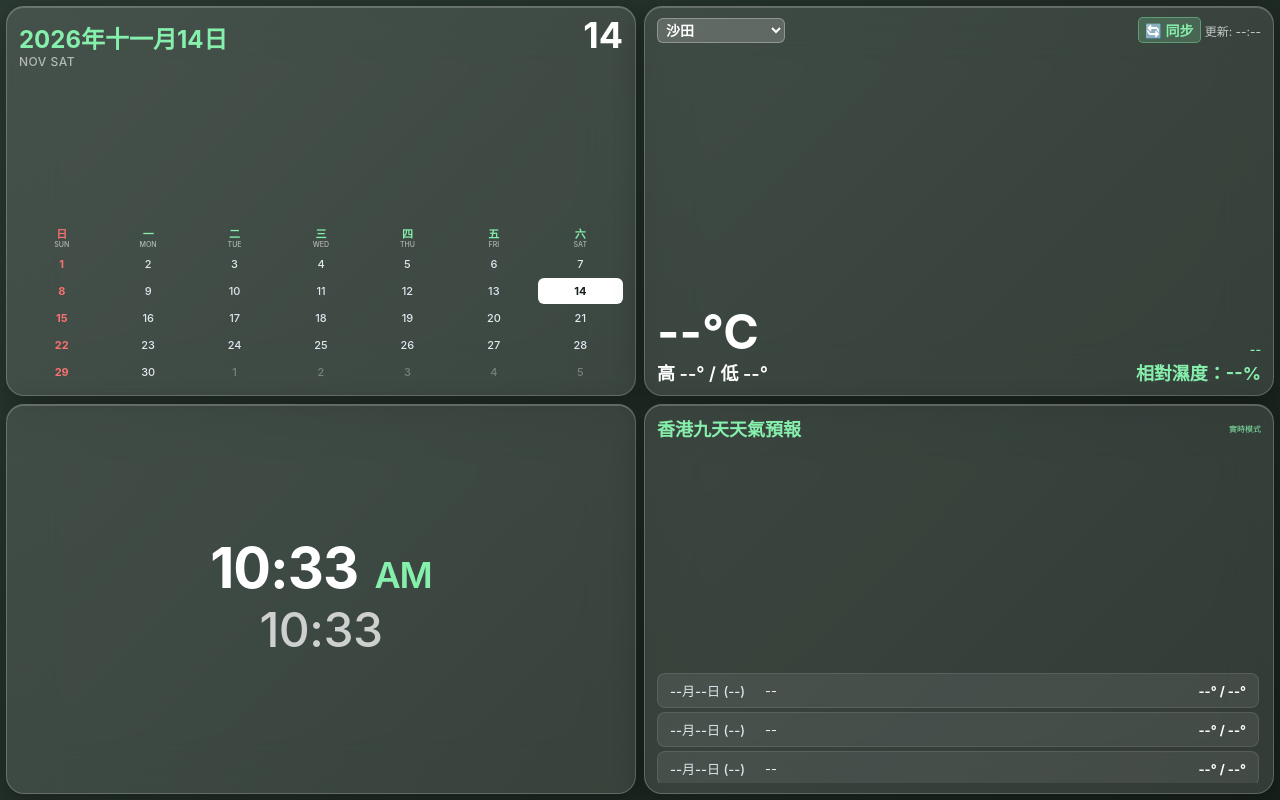
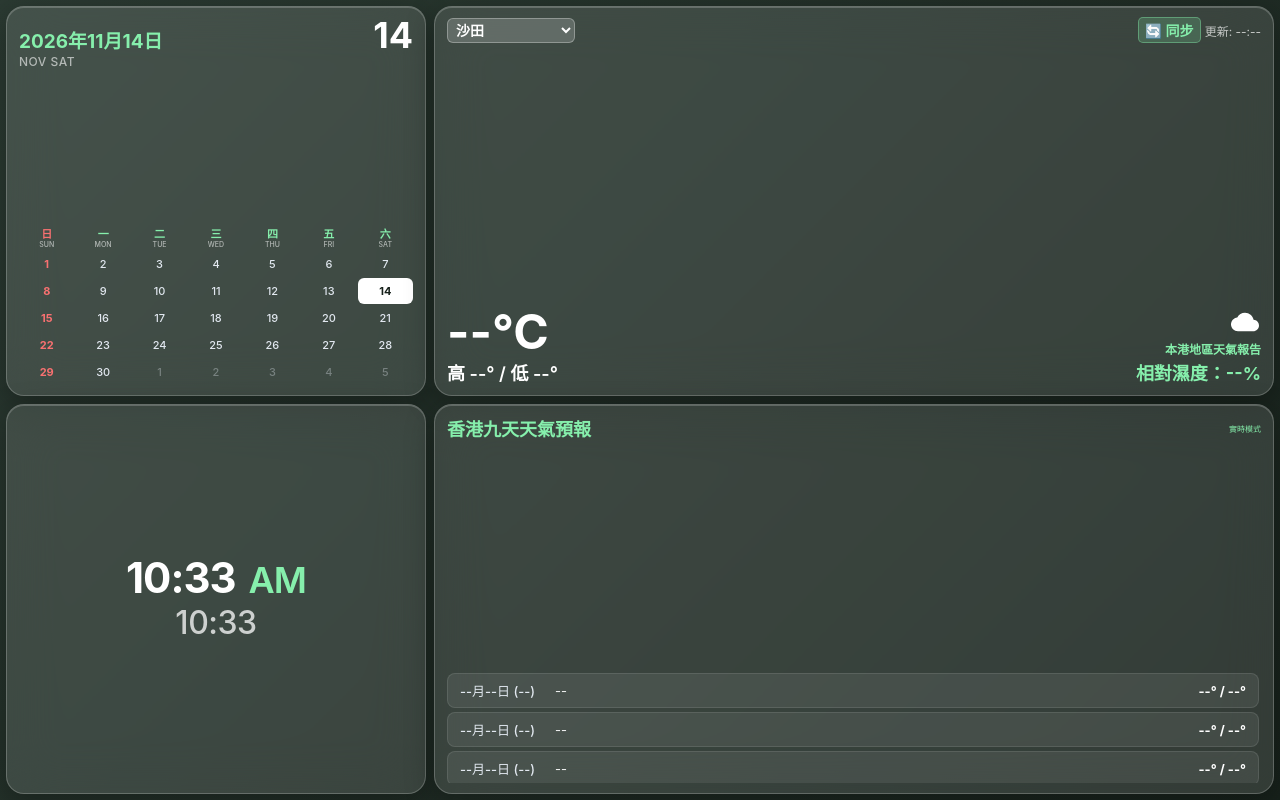
Before and after one commit to Gphorn33356/iph7HomeView, a plain HTML site: page index.html in a window 1280 px wide. Drawn offline with Linux system fonts and the light colour scheme; no server answers.

Commit message:
Update index.html

```diff
--- a/index.html
+++ b/index.html
@@ -71,10 +71,11 @@
         }
 
         .cal-header .weekday-month .cn-date {
-            font-size: 24px;
+            font-size: 19px;
             font-weight: 700;
             color: #86efac;
             line-height: 1.1;
+            white-space: nowrap;
         }
 
         .cal-header .weekday-month .en-date {
@@ -265,6 +266,25 @@
 
         .weather-details-right {
             text-align: right;
+            display: flex;
+            flex-direction: column;
+            align-items: flex-end;
+        }
+
+        /* 純白 SVG 天氣圖示樣式 */
+        .weather-icon {
+            width: 32px;
+            height: 32px;
+            display: flex;
+            align-items: center;
+            justify-content: center;
+            margin-bottom: 2px;
+        }
+
+        .weather-icon svg {
+            width: 28px;
+            height: 28px;
+            fill: #ffffff;
         }
 
         .condition {
@@ -312,7 +332,6 @@
             border-radius: 3px;
         }
 
-        /* 預報行調整：支援不換行與靠左對齊 */
         .forecast-row {
             display: flex;
             justify-content: space-between;
@@ -354,7 +373,7 @@
         /* ================= 橫向模式 (Landscape - iPhone 7 橫向 667x375) ================= */
         @media screen and (orientation: landscape) {
             .dashboard {
-                grid-template-columns: 1fr 1fr;
+                grid-template-columns: 1fr 2fr;
                 grid-template-rows: 1fr 1fr;
                 gap: 8px;
                 padding: 6px;
@@ -374,11 +393,11 @@
             }
 
             .time-12hr {
-                font-size: 56px;
+                font-size: 42px;
             }
 
             .time-24hr {
-                font-size: 48px;
+                font-size: 32px;
             }
 
             .weather-card {
@@ -461,13 +480,18 @@
                     <div class="today-high-low" id="todayHighLow">高 --° / 低 --°</div>
                 </div>
                 <div class="weather-details-right">
-                    <div class="condition" id="currentGeneral">--</div>
+                    <div class="weather-icon" id="weatherIcon">
+                        <!-- 預設純白多雲圖示 -->
+                        <svg viewBox="0 0 24 24"><path d="M19.35 10.04C18.67 6.59 15.64 4 12 4 9.11 4 6.6 5.64 5.35 8.04 2.34 8.36 0 10.91 0 14c0 3.31 2.69 6 6 6h13c2.76 0 5-2.24 5-5 0-2.64-2.05-4.78-4.65-4.96z"/></svg>
+                    </div>
+                    <div class="condition" id="currentGeneral">本港地區天氣報告</div>
                     <div class="details" id="currentDetails">相對濕度：--%</div>
                 </div>
             </div>
         </div>
 
-<div class="glass-card forecast-card">
+        <!-- 4. 右下：九天天氣預報卡片 -->
+        <div class="glass-card forecast-card">
             <div class="forecast-title">
                 <span>香港九天天氣預報</span>
                 <span id="updateStatus" style="font-size: 8px; font-weight: normal; color: #86efac;">已同步</span>
@@ -481,7 +505,8 @@
             </div>
         </div>
     </div>
-<script>
+
+    <script>
         let globalWeatherData = null;
         let globalForecastData = null;
         let hkHolidays = {};
@@ -540,11 +565,11 @@
             const year = now.getFullYear();
             const month = now.getMonth();
             const date = now.getDate();
-            const cnMonths = ["一月", "二月", "三月", "四月", "五月", "六月", "七月", "八月", "九月", "十月", "十一月", "十二月"];
             const engMonths = ["JAN", "FEB", "MAR", "APR", "MAY", "JUN", "JUL", "AUG", "SEP", "OCT", "NOV", "DEC"];
             const engWeekdays = ["SUN", "MON", "TUE", "WED", "THU", "FRI", "SAT"];
 
-            document.getElementById('calCnDate').innerText = `${year}年${cnMonths[month]}${date}日`;
+            // 改為數字月格式：例如 2026年11月14日
+            document.getElementById('calCnDate').innerText = `${year}年${month + 1}月${date}日`;
             document.getElementById('calEnDate').innerText = `${engMonths[month]} ${engWeekdays[now.getDay()]}`;
             document.getElementById('calDayNum').innerText = date;
 
@@ -606,7 +631,29 @@
             updateTimeAndCalendar();
         });
 
-        // 3. 更新溫度
+        // 根據天氣文字動態生成純白 SVG 向量圖示
+        function getWeatherSvg(text) {
+            if (!text) text = "";
+
+            if (text.includes("雷") || text.includes("暴")) {
+                return `<svg viewBox="0 0 24 24"><path d="M19.35 10.04C18.67 6.59 15.64 4 12 4 9.11 4 6.6 5.64 5.35 8.04 2.34 8.36 0 10.91 0 14c0 3.31 2.69 6 6 6h13c2.76 0 5-2.24 5-5 0-2.64-2.05-4.78-4.65-4.96z"/><path d="M13 11l-4 6h3l-1 4 5-7h-3l2-3z" fill="#ffffff"/></svg>`;
+            }
+            if (text.includes("雨") || text.includes("驟雨")) {
+                return `<svg viewBox="0 0 24 24"><path d="M19.35 10.04C18.67 6.59 15.64 4 12 4 9.11 4 6.6 5.64 5.35 8.04 2.34 8.36 0 10.91 0 14c0 3.31 2.69 6 6 6h13c2.76 0 5-2.24 5-5 0-2.64-2.05-4.78-4.65-4.96z"/><path d="M8 17l-1 3m5-3l-1 3m5-3l-1 3" stroke="#ffffff" stroke-width="2" stroke-linecap="round"/></svg>`;
+            }
+            if (text.includes("晴") || text.includes("明朗")) {
+                return `<svg viewBox="0 0 24 24"><circle cx="12" cy="12" r="5"/><path d="M12 1v2m0 18v2M4.22 4.22l1.42 1.42m12.72 12.72l1.42 1.42M1 12h2m18 0h2M4.22 19.78l1.42-1.42m12.72-12.72l1.42-1.42" stroke="#ffffff" stroke-width="2" stroke-linecap="round"/></svg>`;
+            }
+            if (text.includes("多雲") || text.includes("陰")) {
+                return `<svg viewBox="0 0 24 24"><path d="M19.35 10.04C18.67 6.59 15.64 4 12 4 9.11 4 6.6 5.64 5.35 8.04 2.34 8.36 0 10.91 0 14c0 3.31 2.69 6 6 6h13c2.76 0 5-2.24 5-5 0-2.64-2.05-4.78-4.65-4.96z"/></svg>`;
+            }
+            if (text.includes("霧") || text.includes("霾")) {
+                return `<svg viewBox="0 0 24 24"><path d="M3 10h18M5 14h14M3 18h18M6 6h12" stroke="#ffffff" stroke-width="2" stroke-linecap="round"/></svg>`;
+            }
+            return `<svg viewBox="0 0 24 24"><path d="M19.35 10.04C18.67 6.59 15.64 4 12 4 9.11 4 6.6 5.64 5.35 8.04 2.34 8.36 0 10.91 0 14c0 3.31 2.69 6 6 6h13c2.76 0 5-2.24 5-5 0-2.64-2.05-4.78-4.65-4.96z"/></svg>`;
+        }
+
+        // 3. 更新溫度與圖示
         function updateDistrictTemp() {
             const selectedPlace = document.getElementById('districtSelect').value;
             if (!globalWeatherData || !globalWeatherData.temperature) return;
@@ -621,6 +668,9 @@
             if (globalForecastData && globalForecastData.weatherForecast && globalForecastData.weatherForecast.length > 0) {
                 const todayForecast = globalForecastData.weatherForecast[0];
                 document.getElementById('todayHighLow').innerText = `高 ${todayForecast.forecastMaxtemp.value}° / 低 ${todayForecast.forecastMintemp.value}°`;
+
+                const weatherText = todayForecast.forecastWeather || "";
+                document.getElementById('weatherIcon').innerHTML = getWeatherSvg(weatherText);
             }
         }
 
@@ -651,7 +701,6 @@
 
                 const humidity = current.humidity?.data?.[0];
                 document.getElementById('currentDetails').innerText = humidity ? `相對濕度：${humidity.value}%` : '';
-                document.getElementById('currentGeneral').innerText = "本港地區天氣報告";
 
                 if (forecast && forecast.weatherForecast) {
                     let forecastHtml = '';
@@ -675,7 +724,7 @@
                 document.getElementById('updateStatus').innerText = "實時模式";
                 document.getElementById('currentTemp').innerText = "--°C";
                 document.getElementById('todayHighLow').innerText = "高 --° / 低 --°";
-                document.getElementById('currentGeneral').innerText = "--";
+                document.getElementById('weatherIcon').innerHTML = getWeatherSvg("多雲");
                 document.getElementById('currentDetails').innerText = "相對濕度：--%";
             }
         }
```
